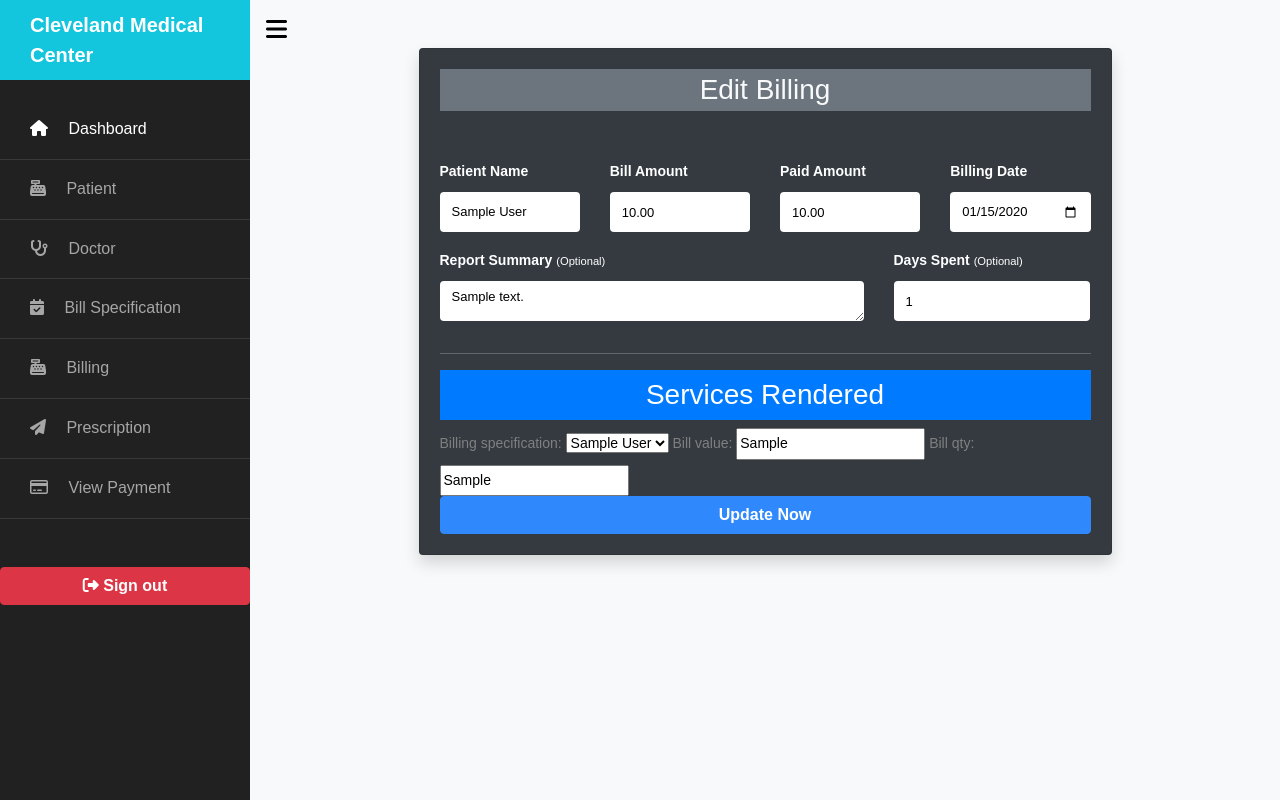
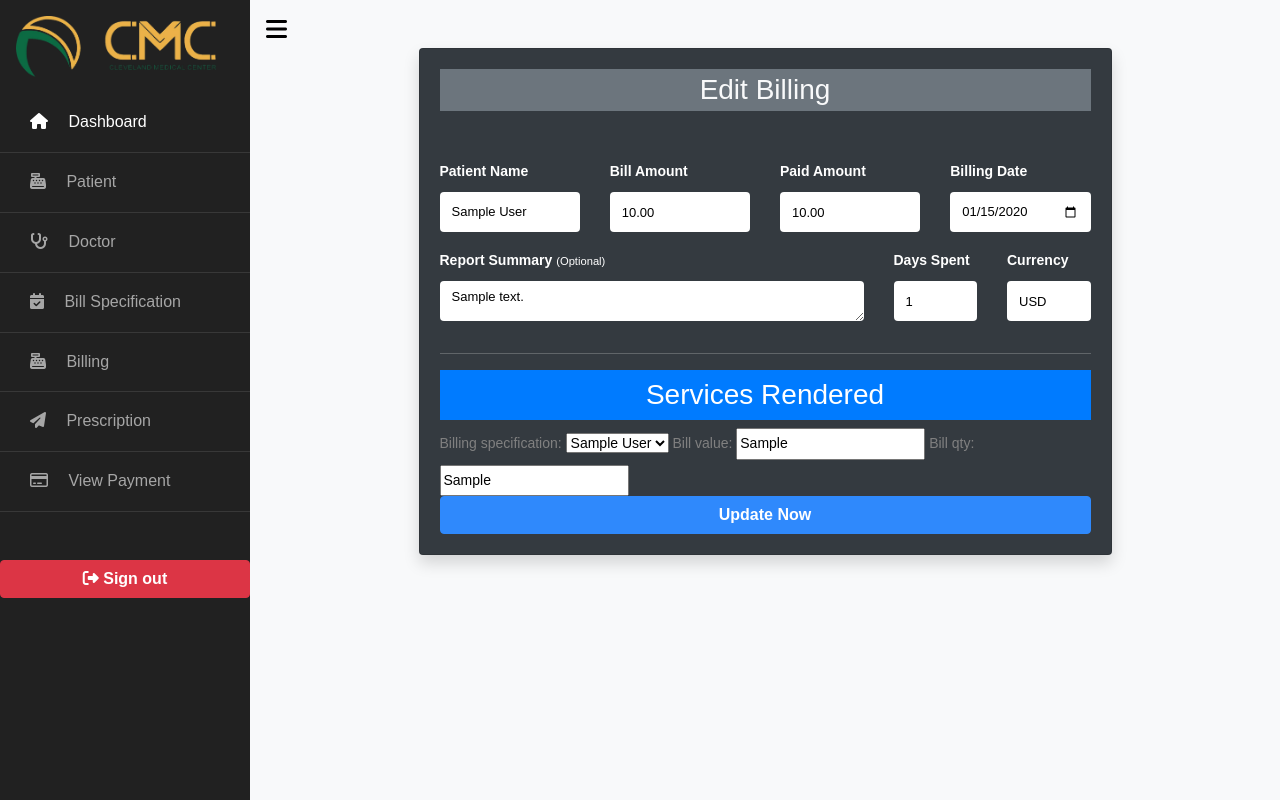
Before and after one commit to nephygthk/django-hospital-management-system, a Django app: page /account/1/edit_billing/ in a window 1280 px wide. Run offline with Django 4.2, Linux system fonts and the light colour scheme; a user stored in the database is signed in; tables that the repository leaves empty hold one stand-in row (values such as "Sample post"); some libraries are stand-ins or nearby versions.

Commit message:
finished receipt and added currency and updated receipt

```diff
--- a/account/models.py
+++ b/account/models.py
@@ -74,12 +74,6 @@ class Patient(models.Model):
         verbose_name_plural = "Patients"
         ordering = ('-created',)
 
-
-    # def save(self, *args, **kwargs):
-    #     new_image = compress(self.picture)
-    #     self.picture = new_image
-    #     super().save(*args, **kwargs)
-
     def __str__(self):
         return self.full_name
 
@@ -91,15 +85,22 @@ class Patient(models.Model):
 
 
 class Billing(models.Model):
+
+    Currency = (
+        ("$", "USD"),
+        ("£", "Pounds"),
+        ("€", "Euro"),
+    )
+
+
     patient = models.OneToOneField(Patient, on_delete=models.CASCADE)
     report_summary = models.TextField(null=True, blank=True)
     days_spent = models.IntegerField(null=True, blank=True)
     billing_date = models.DateField()
     bill_amount = models.DecimalField(max_digits=10, decimal_places=2, null=True, blank=True)
     paid_amount = models.DecimalField(max_digits=10, decimal_places=2, default=0)
-    # balance = models.DecimalField(max_digits=10, decimal_places=2, null=True, blank=True)
     billing_receipt = models.CharField(max_length=30, null=True, blank=True)
-    currency = models.CharField(max_length=5)
+    currency = models.CharField(max_length=10, choices=Currency)
     created = models.DateTimeField(auto_now_add=True)
 
     class Meta:
@@ -128,7 +129,7 @@ class Billing(models.Model):
 
 
 class BillingSpecification(models.Model):
-    spec_name = models.CharField(max_length=150, null=True, blank=True)
+    spec_name = models.CharField(max_length=150)
     created = models.DateTimeField(auto_now_add=True)
 
     class Meta:
--- a/templates/account/admin/billings.html
+++ b/templates/account/admin/billings.html
@@ -42,9 +42,9 @@
             {% for bill in billings %}
                 <tr>
                   <td>{{bill.patient}}</td>
-                  <td>{{bill.bill_amount}}</td>
-                  <td>{{bill.paid_amount}}</td>
-                  <td>{{bill.get_balance}}</td>
+                  <td>{{bill.currency}}{{bill.bill_amount}}</td>
+                  <td>{{bill.currency}}{{bill.paid_amount}}</td>
+                  <td>{{bill.currency}}{{bill.get_balance}}</td>
                   <td>{{bill.billing_date}}</td>
                   <td><a href="{% url 'account:billing_detail' bill.id %}" class="btn btn-info fw-bold btn-sm">Detail</a></td>
                   <td><a href="{% url 'account:edit_billing' bill.id %}"><i class="fa-solid fa-pen"></i></a></td>
--- a/templates/account/admin/edit_billing.html
+++ b/templates/account/admin/edit_billing.html
@@ -86,11 +86,18 @@
                                 {{ billing_form.report_summary }}
                             </div>
                         </div>
-                        <div class="col-md-4">
+                        <div class="col-md-2">
                             <div class="mb-3">
-                                <label for="{{ billing_form.days_spent.id_for_label}}" class="form-label fw-bold text-white">Days Spent <span class="text-white small">
-                                    (Optional)</span></label>
+                                <label for="{{ billing_form.days_spent.id_for_label}}" class="form-label fw-bold text-white">Days Spent </label>
                                 {{ billing_form.days_spent }}
+                            </div>
+                        </div>
+                        <!-- <span class="text-white small">
+                            (Optional)</span> -->
+                        <div class="col-md-2">
+                            <div class="mb-3">
+                                <label for="{{ billing_form.currency.id_for_label}}" class="form-label fw-bold text-white">Currency</label>
+                                {{ billing_form.currency }}
                             </div>
                         </div>
                     </div>
--- a/templates/account/admin/payment.html
+++ b/templates/account/admin/payment.html
@@ -32,7 +32,7 @@
             {% for payment in payments %}
                 <tr>
                   <td>{{payment.patient.full_name}}</td>
-                  <td>{{payment.amount}}</td>
+                  <td>{{payment.billing.currency}}{{payment.amount}}</td>
                   <td><a href="{{payment.receipt.url}}"><img src="{{payment.receipt.url}}" class="img-fluid" style="width: 100px; height: 30px;"></a></td>
                   <td>{{payment.payment_summary|slice:":40"}}......</td>
                   <td>{{payment.date_created}}</td>
--- a/templates/account/sub_base.html
+++ b/templates/account/sub_base.html
@@ -14,7 +14,8 @@
         <span class="sr-only">Toggle Menu</span>
         </button>
         </div>
-      <h1><a href="{% url 'account:admin_dashboard' %}" class="logo">Cleveland Medical Center</a></h1>
+      <a href="{% url 'account:admin_dashboard' %}" class="logo"><img id="logo-img-background" class="my-3 ms-3" src="{% static 'images/logoy.png' %}" style="width: 200px;" ></a>
+      <!-- <h1><a href="{% url 'account:admin_dashboard' %}" class="logo">Cleveland Medical Center</a></h1> -->
         <ul class="list-unstyled components mb-5">
             {%  if request.user.is_staff %}
                 <li class="active">
--- a/templates/base.html
+++ b/templates/base.html
@@ -13,6 +13,12 @@
 
     <!-- custom styles -->
     {% block extra_css %} <link rel="stylesheet" href="{% static 'css/main.css' %}"> {% endblock %}
+
+    <!-- favicon  -->
+    <link rel="apple-touch-icon" sizes="180x180" href="{% static 'images/favicon/apple-touch-icon.png' %}">
+    <link rel="icon" type="image/png" sizes="32x32" href="{% static 'images/favicon/favicon-32x32.png' %}">
+    <link rel="icon" type="image/png" sizes="16x16" href="{% static 'images/favicon/favicon-16x16.png' %}">
+    <link rel="manifest" href="{% static 'images/favicon/site.webmanifest' %}">
 
     <style>
         #btn-load {
```
Also changed, not shown: templates/account/admin/billing_detail.html (+4 -4 lines), templates/account/receipt/bill_receipt3.html (+11 -11 lines), account/migrations/0023_alter_billing_currency.py (added), account/migrations/0024_alter_billing_currency.py (added), account/migrations/0025_alter_billingspecification_spec_name.py (added), static/images/favicon/android-chrome-192x192.png (added), static/images/favicon/android-chrome-512x512.png (added), static/images/favicon/apple-touch-icon.png (added), static/images/favicon/favicon-16x16.png (added), static/images/favicon/favicon-32x32.png (added), static/images/favicon/site.webmanifest (added), static/images/logoy.png (added), 2 other files.
